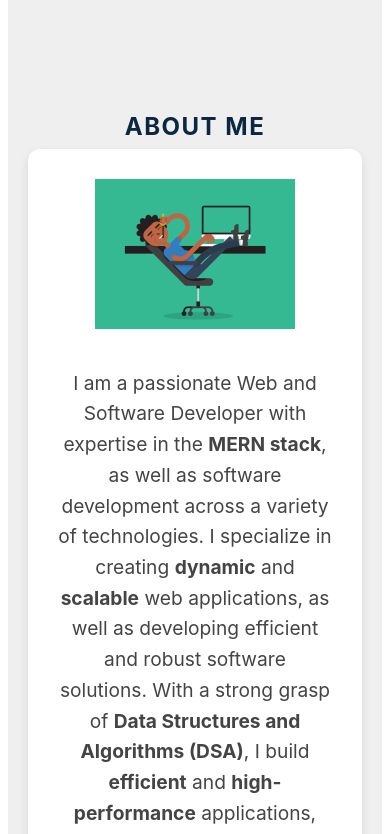
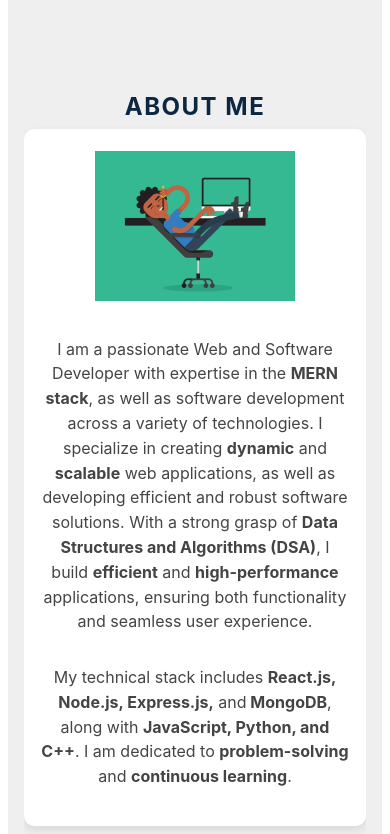
Before and after one commit to thesagargupta/PERSONAL-PORTFOLIO, a React (Vite) app: page / in a window 390 px wide. Shown: the part 1260-2094 px from the top of the page. Built offline with nearby package versions, Linux system fonts and the light colour scheme; no server answers; a web font is replaced by a local one.

Commit message:
added experience and animation

```diff
--- a/src/components/About.css
+++ b/src/components/About.css
@@ -4,11 +4,13 @@
     display: flex;
     justify-content: center;
     align-items: center;
+    overflow-x: clip;
   }
 
   .about-container {
     max-width: 1200px;
     width: 100%;
+    min-width: 0;
     text-align: center;
   }
 
@@ -28,8 +30,10 @@
     border-radius: 12px;
     box-shadow: 0 4px 10px rgba(0, 0, 0, 0.1);
     max-width: 800px;
+    width: 100%;
     margin: 0 auto;
     text-align: center;
+    box-sizing: border-box;
   }
 
   .about-card p {
@@ -96,8 +100,29 @@
 
   /* Responsive Design */
   @media (max-width: 768px) {
+    .about-section {
+      padding: 80px 16px 90px;
+      align-items: flex-start;
+    }
+
+    .about-container,
+    .about-content {
+      max-width: 100%;
+      overflow-x: clip;
+    }
+
     .about-content {
       text-align: center;
+    }
+
+    .about-card {
+      padding: 22px 16px;
+      border-radius: 10px;
+    }
+
+    .about-card p {
+      font-size: 1rem;
+      line-height: 1.55;
     }
 
     .skills-container {
@@ -183,6 +208,8 @@
       flex-direction: column;
       text-align: center;
       width: 100%;
+      max-width: 100%;
+      box-sizing: border-box;
     }
 
     .education-details {
@@ -200,6 +227,7 @@
     display: flex;
     align-items: center;
     gap: 20px;
+    min-width: 0;
   }
 
   .about-gif {
@@ -238,6 +266,7 @@
     width: 85%;
     max-width: 900px;
     transition: box-shadow 0.25s ease;
+    box-sizing: border-box;
   }
 
   .experience-logo img {
@@ -390,6 +419,7 @@
       flex-direction: column;
       text-align: center;
       width: 100%;
+      max-width: 100%;
       padding: 16px;
     }
 
```
